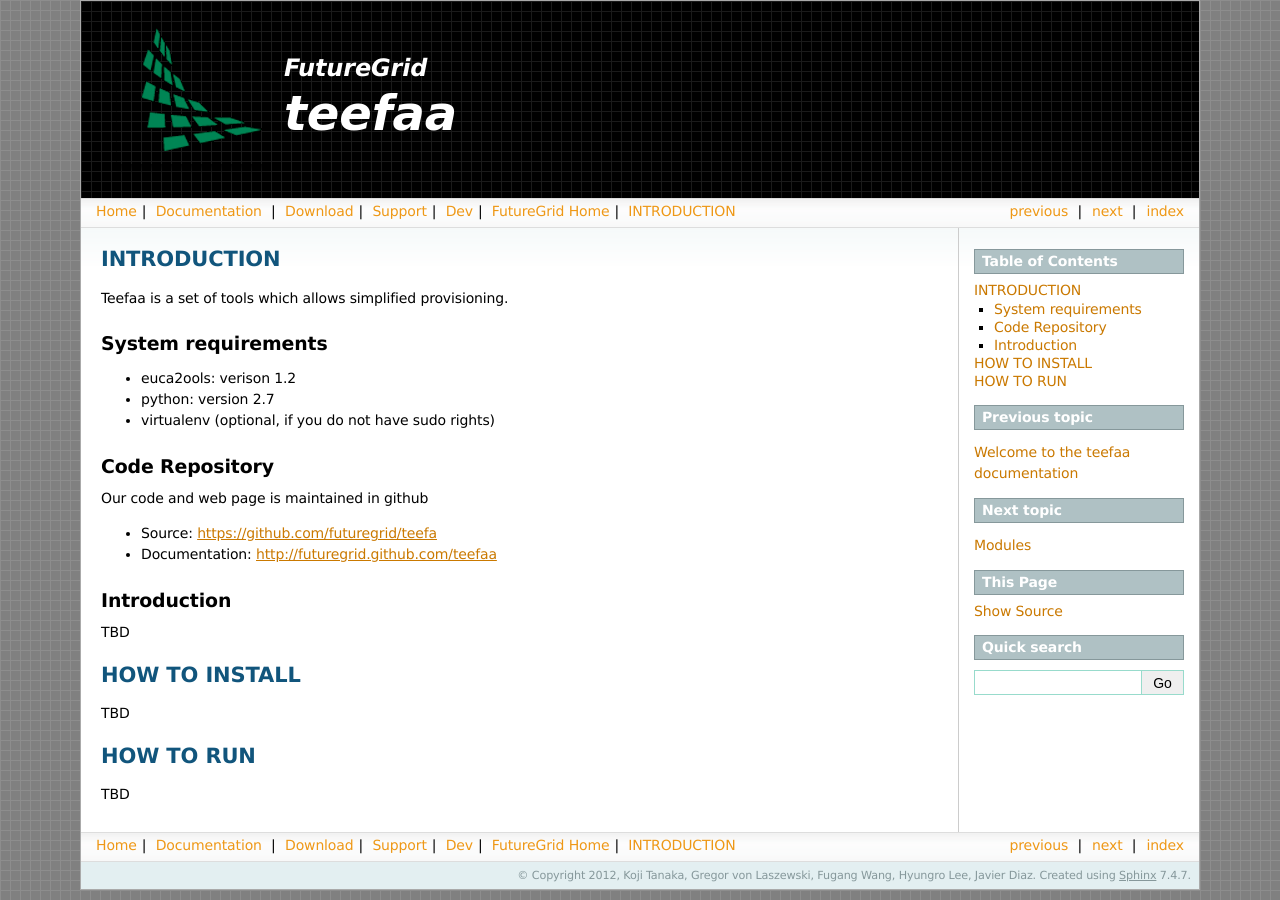
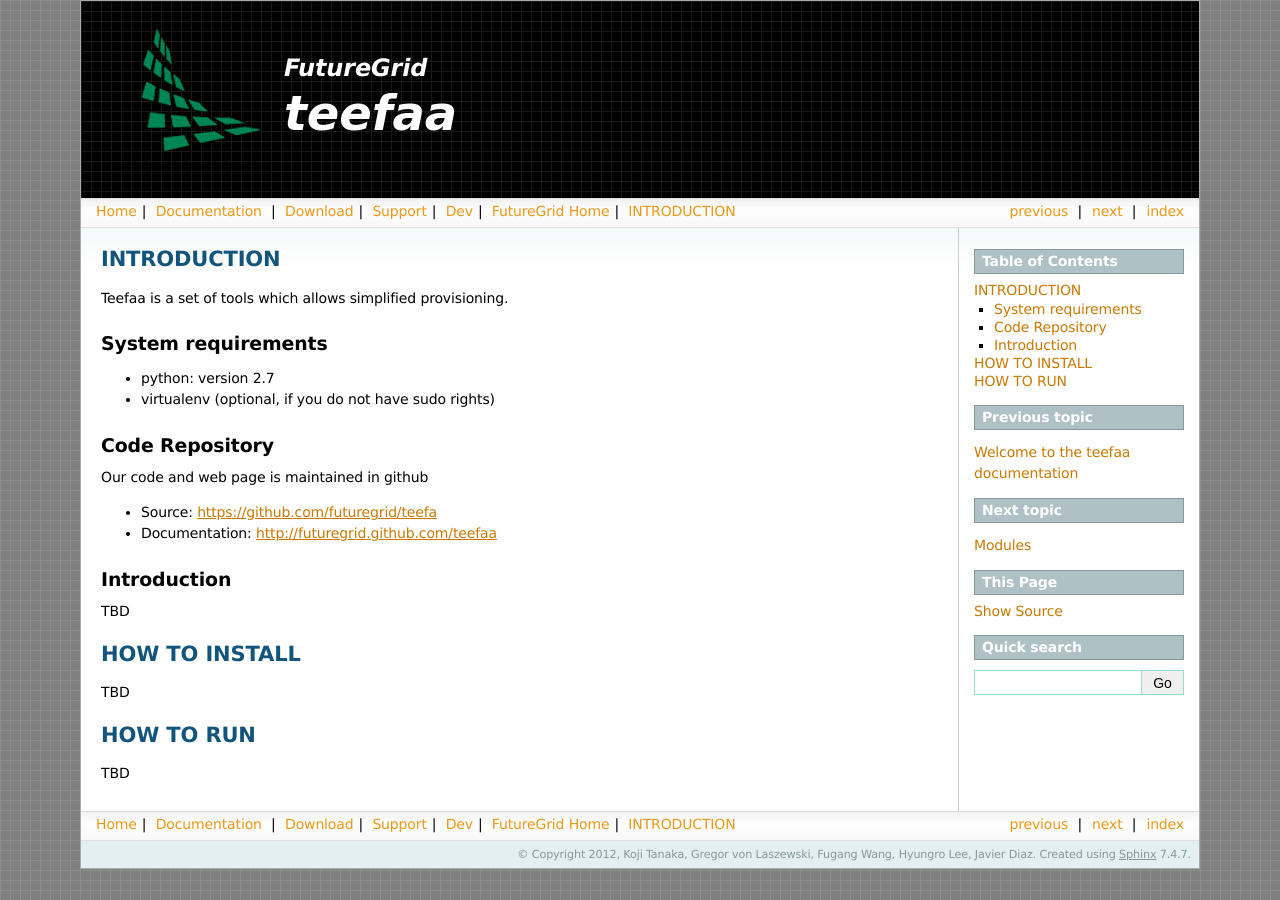
Before and after one commit to futuregrid/deprecated-teefaa, a Sphinx documentation site: the page built from doc/source/intro.rst, in a window 1280 px wide. Built offline with Sphinx 7.4.7, drawn with Linux system fonts in a browser that asks for light colours; formulas are drawn with MathJax 3; pages that are not in the unit, such as notebooks, are missing from menus.

Commit message:
updated intro

```diff
--- a/doc/source/intro.rst
+++ b/doc/source/intro.rst
@@ -6,7 +6,6 @@ Teefaa is a set of tools which allows simplified provisioning.
 System requirements
 ------------------
 
-* euca2ools: verison 1.2
 * python: version 2.7
 * virtualenv (optional, if you do not have sudo rights)
 
```
